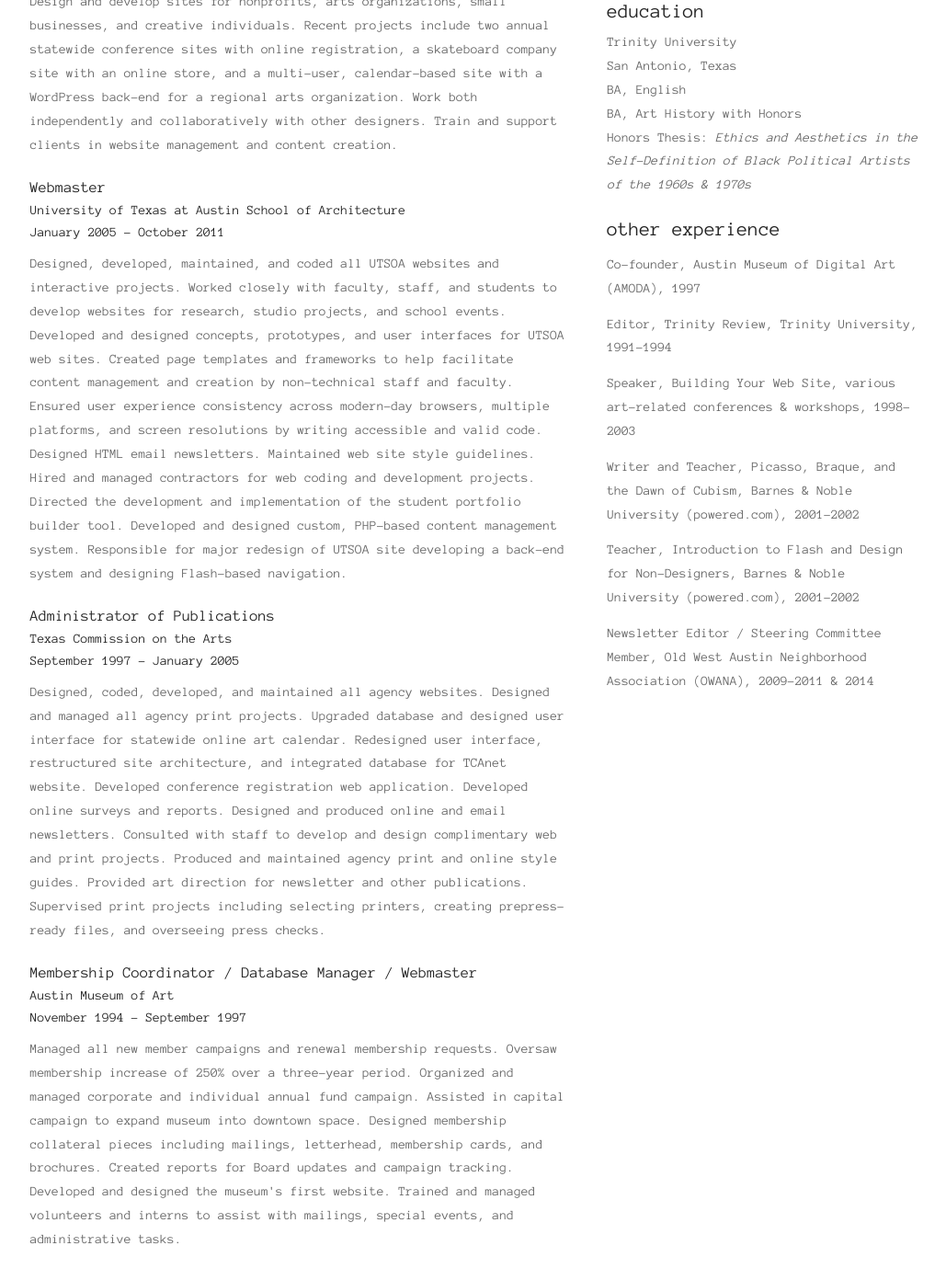
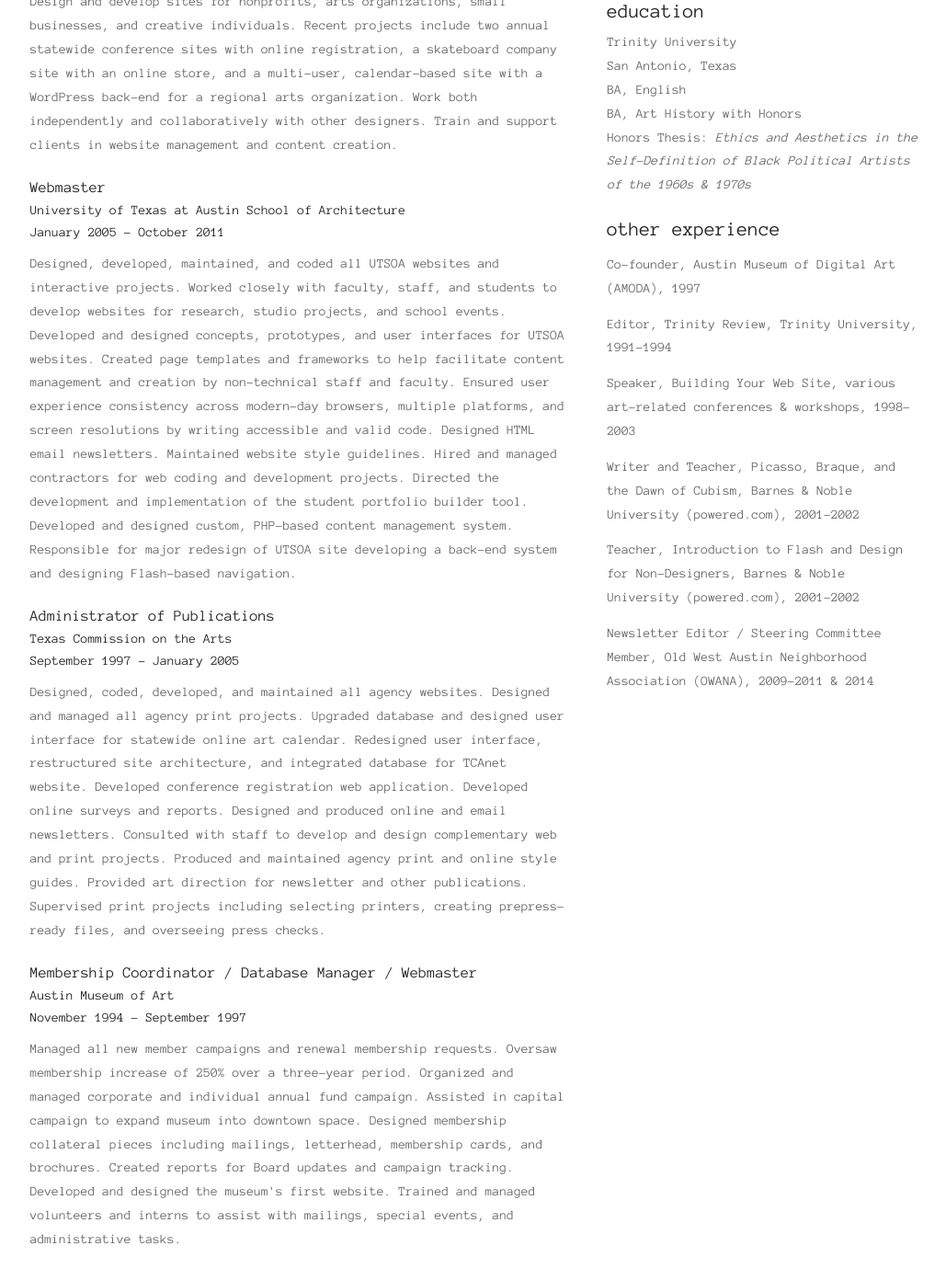
Before and after one commit to crankin/crankin.github.io, a Jekyll site: the page built from resume/index.html, in a window 1280 px wide and 1400 px high, scrolled down 585 px. Shown: the top 1392 px of the window at 92% size, without its empty margins (172-1201 px from the left). Built offline with Jekyll 4.4.1, drawn with Linux system fonts in a browser that asks for light colours; nearby versions of some CDN libraries; Markdown is read by kramdown in place of the engine named in the settings.

Commit message:
resume edits

```diff
--- a/resume/index.html
+++ b/resume/index.html
@@ -18,12 +18,12 @@
 <h3>Webmaster</h3>
 <h4>University of Texas at Austin School of Architecture</h4>
 <h4>January 2005 - October 2011</h4>
-<p>Designed, developed, maintained, and coded all UTSOA websites and interactive projects. Worked closely with faculty, staff, and students to develop websites for research, studio projects, and school events. Developed and designed concepts, prototypes, and user interfaces for UTSOA web sites. Created page templates and frameworks to help facilitate content management and creation by non-technical staff and faculty. Ensured user experience consistency across modern-day browsers, multiple platforms, and screen resolutions by writing accessible and valid code. Designed HTML email newsletters. Maintained web site style guidelines. Hired and managed contractors for web coding and development projects. Directed the development and implementation of the student portfolio builder tool. Developed and designed custom, PHP-based content management system. Responsible for major redesign of UTSOA site developing a back-end system and designing Flash-based navigation.</p>
+<p>Designed, developed, maintained, and coded all UTSOA websites and interactive projects. Worked closely with faculty, staff, and students to develop websites for research, studio projects, and school events. Developed and designed concepts, prototypes, and user interfaces for UTSOA websites. Created page templates and frameworks to help facilitate content management and creation by non-technical staff and faculty. Ensured user experience consistency across modern-day browsers, multiple platforms, and screen resolutions by writing accessible and valid code. Designed HTML email newsletters. Maintained website style guidelines. Hired and managed contractors for web coding and development projects. Directed the development and implementation of the student portfolio builder tool. Developed and designed custom, PHP-based content management system. Responsible for major redesign of UTSOA site developing a back-end system and designing Flash-based navigation.</p>
 
 <h3>Administrator of Publications</h3>
 <h4>Texas Commission on the Arts</h4>
 <h4>September 1997 - January 2005</h4>
-<p>Designed, coded, developed, and maintained all agency websites. Designed and managed all agency print projects. Upgraded database and designed user interface for statewide online art calendar. Redesigned user interface, restructured site architecture, and integrated database for TCAnet website. Developed conference registration web application. Developed online surveys and reports. Designed and produced online and email newsletters. Consulted with staff to develop and design complimentary web and print projects. Produced and maintained agency print and online style guides. Provided art direction for newsletter and other publications. Supervised print projects including selecting printers, creating prepress-ready files, and overseeing press checks.</p>
+<p>Designed, coded, developed, and maintained all agency websites. Designed and managed all agency print projects. Upgraded database and designed user interface for statewide online art calendar. Redesigned user interface, restructured site architecture, and integrated database for TCAnet website. Developed conference registration web application. Developed online surveys and reports. Designed and produced online and email newsletters. Consulted with staff to develop and design complementary web and print projects. Produced and maintained agency print and online style guides. Provided art direction for newsletter and other publications. Supervised print projects including selecting printers, creating prepress-ready files, and overseeing press checks.</p>
 
 <h3>Membership Coordinator / Database Manager / Webmaster</h3>
 <h4>Austin Museum of Art</h4>
```
